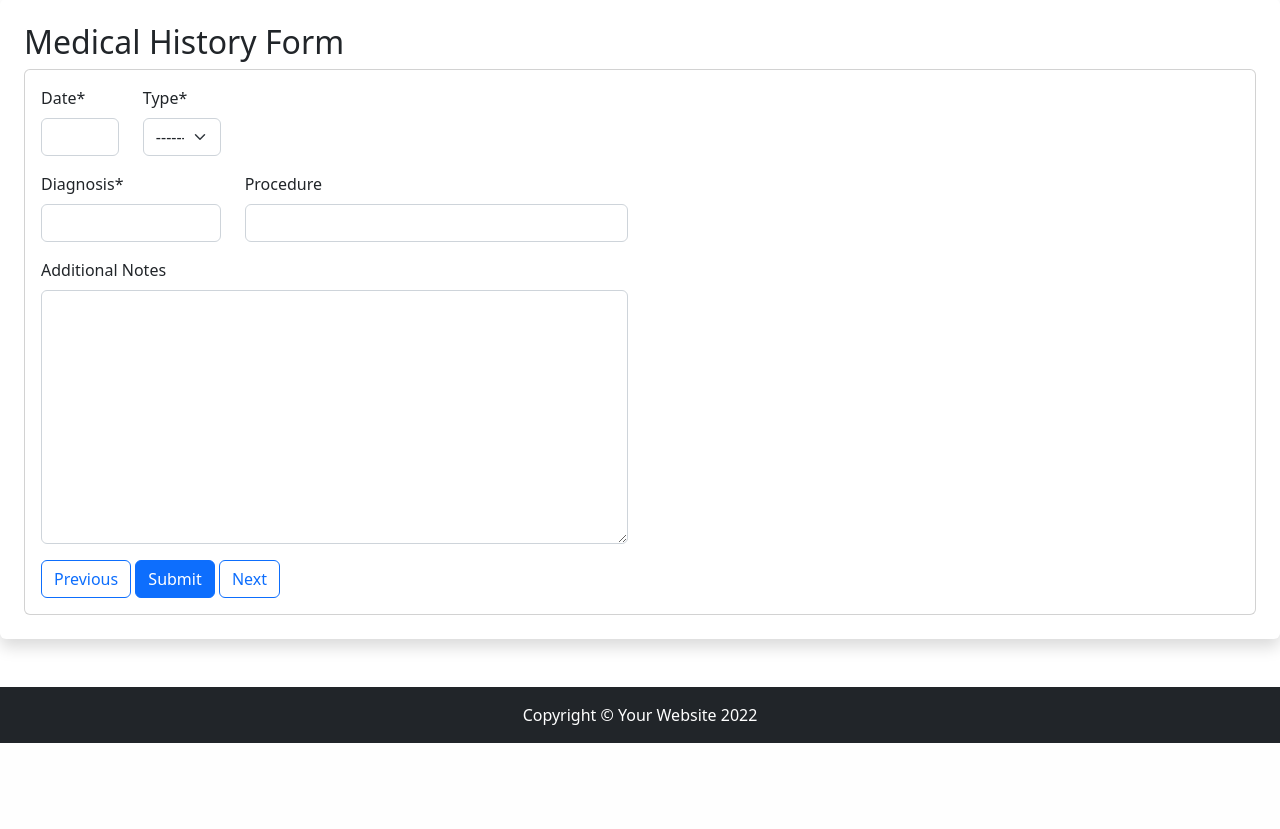
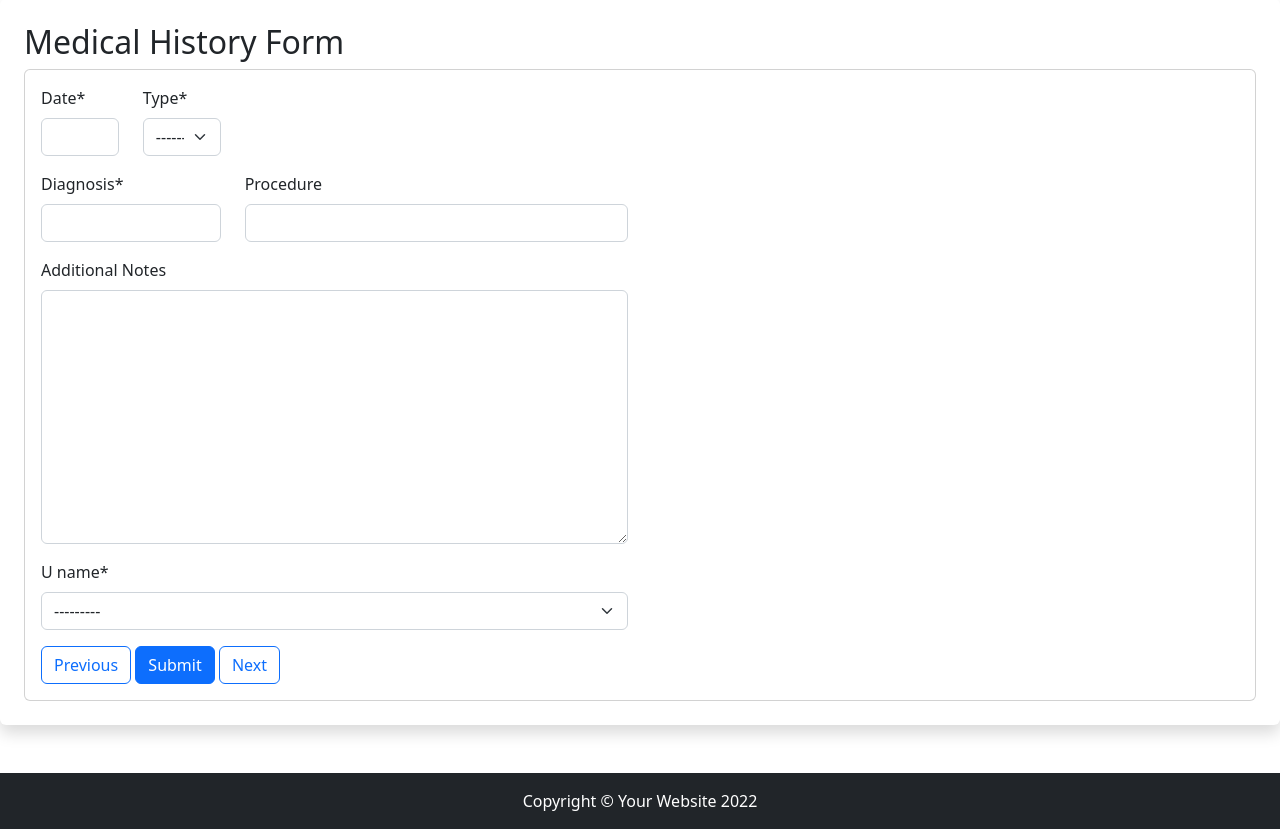
Before and after one commit to Stephen-Nw/nwaukwaPHR, a Django app: page /user_medHx in a window 1280 px wide. Shown: the part 57-886 px from the top of the page. Before the commit the page ends 800 px from the top, so only its background shows below. Run offline with Django 4.2, Linux system fonts and the light colour scheme; some libraries are stand-ins or nearby versions.

Commit message:
lots of tinkering

```diff
--- a/health_records/forms.py
+++ b/health_records/forms.py
@@ -1,4 +1,5 @@
 from dataclasses import fields
+from re import M
 from django import forms
 from django.forms import ModelForm
 from .models import FamilySocialProfile, MedicalHistoryProfile, MedicationProfile, UserProfile, AllergyProfile, ImmunizationProfile, AppointmentProfile
@@ -140,17 +141,21 @@ class MedicationProfileForm(ModelForm):
 
 
 class MedicalHistoryProfileForm(ModelForm):
+    u_name = forms.ModelChoiceField(
+        queryset=UserProfile.objects.all())
+
     class Meta:
         model = MedicalHistoryProfile
         fields = ('hx_date', 'hx_type', 'hx_diagnosis',
-                  'hx_procedure', 'hx_medications', 'hx_notes')
+                  'hx_procedure', 'hx_medications', 'hx_notes', 'u_name')
         labels = {
             'hx_type': 'Type',
             'hx_date': 'Date',
             'hx_diagnosis': 'Diagnosis',
             'hx_procedure': 'Procedure',
             'hx_medications': 'Medications',
-            'hx_notes': 'Additional Notes'
+            'hx_notes': 'Additional Notes',
+            'u_name': 'Test '
         }
         widgets = {
             'hx_type': forms.Select(attrs={'class': 'form-control'}),
@@ -158,8 +163,24 @@ class MedicalHistoryProfileForm(ModelForm):
             'hx_diagnosis': forms.TextInput(attrs={'class': 'form-control'}),
             'hx_procedure': forms.TextInput(attrs={'class': 'form-control'}),
             'hx_medications': forms.TextInput(attrs={'class': 'form-control'}),
-            'hx_notes': forms.Textarea(attrs={'class': 'form-control'})
+            'hx_notes': forms.Textarea(attrs={'class': 'form-control'}),
+            'u_name': forms.Select(attrs={'class': 'form-control'}),
         }
+
+    # def __init__(self, *args, **kwargs):
+    #     super(MedicalHistoryProfileForm, self).__init__(*args, **kwargs)
+    #     # self.fields['u_name'].initial = "Joe Bloke"
+    #     self.fields['u_name'].initial = UserProfile.first_name
+    #     forms.ModelForm.__init__(self, *args, **kwargs)
+
+    # def __init__(self, *args, **kwargs):
+    #     super(MedicalHistoryProfileForm, self).__init__(*args, **kwargs)
+    #     initial = kwargs.setdefault('initial', {})
+    #     initial['u_name'] = UserProfile.first_name
+    #     forms.ModelForm.__init__(self, *args, **kwargs)
+
+    # def save(self, commit=True):
+    #     return super(MedicalHistoryProfileForm, self).save(commit=commit)
 
 
 class ImmunizationProfileForm(ModelForm):
--- a/health_records/models.py
+++ b/health_records/models.py
@@ -74,33 +74,6 @@ class ImmunizationProfile(models.Model):
 
     def __str__(self):
         return self.vaccine_name
-
-
-# Model based on user's med/surg hx
-class MedicalHistoryProfile(models.Model):
-    # History options
-    SURG = 'SURG'
-    MED = 'MED'
-
-    HISTORY_CHOICES = [
-        (SURG, 'Surgical'),
-        (MED, 'Medical'),
-    ]
-
-    hx_type = models.CharField(
-        'Type', max_length=5, blank=False, choices=HISTORY_CHOICES)
-    hx_date = models.DateField('Date', blank=False)
-    hx_diagnosis = models.CharField('Diagnosis', max_length=100, blank=False)
-    hx_procedure = models.CharField(
-        'Procedure', max_length=100, blank=True, null=True)
-    hx_medications = models.CharField(
-        'Medications', max_length=300, blank=True, null=True)
-    hx_notes = models.TextField('Additional Notes', blank=True, null=True)
-    user_information = models.ForeignKey(
-        'UserProfile', blank=True, null=True, on_delete=models.CASCADE)
-
-    def __str__(self):
-        return self.hx_diagnosis
 
 
 # Model based on user's appointments
@@ -256,3 +229,34 @@ class UserProfile(models.Model):
 
     def __str__(self):
         return self.first_name + ' ' + self.last_name
+
+
+# Model based on user's med/surg hx
+class MedicalHistoryProfile(models.Model):
+    # History options
+    SURG = 'SURG'
+    MED = 'MED'
+
+    HISTORY_CHOICES = [
+        (SURG, 'Surgical'),
+        (MED, 'Medical'),
+    ]
+
+    hx_type = models.CharField(
+        'Type', max_length=5, blank=False, choices=HISTORY_CHOICES)
+    hx_date = models.DateField('Date', blank=False)
+    hx_diagnosis = models.CharField('Diagnosis', max_length=100, blank=False)
+    hx_procedure = models.CharField(
+        'Procedure', max_length=100, blank=True, null=True)
+    hx_medications = models.CharField(
+        'Medications', max_length=300, blank=True, null=True)
+    hx_notes = models.TextField('Additional Notes', blank=True, null=True)
+    user_information = models.ForeignKey(
+        UserProfile, blank=True, null=True, on_delete=models.CASCADE)
+
+    def __str__(self):
+        return self.hx_diagnosis
+
+    @property
+    def user_name(self):
+        return self.UserProfile.first_name
--- a/health_records/templates/health_records/user_medHx.html
+++ b/health_records/templates/health_records/user_medHx.html
@@ -36,6 +36,11 @@
                 {{ form.hx_notes|as_crispy_field}}
             </div>
         </div>
+        <div class="row">
+            <div class="col-6">
+                {{ form.u_name|as_crispy_field}}
+            </div>
+        </div>
         <fieldset>
             <a class="btn btn-outline-primary" href="{% url 'user_profile' %}">Previous</a>
             <input type="Submit" value="Submit" class="btn btn-primary">
--- a/health_records/urls.py
+++ b/health_records/urls.py
@@ -9,6 +9,7 @@ urlpatterns = [
     path('user_appointments', views.user_appointments, name='user_appointments'),
     path('user_medHx', views.user_medHx, name='user_medHx'),
     path('user_immunization', views.user_immunization, name='user_immunization'),
+    path('user_test', views.user_test, name='user_test'),
     path('user_familySocialHx', views.user_familySocialHx,
          name='user_familySocialHx'),
 ]
--- a/health_records/views.py
+++ b/health_records/views.py
@@ -1,15 +1,22 @@
 from re import A
+from django import forms
 from django.shortcuts import render, redirect
 from .forms import UserProfileForm, AllergyProfileForm, MedicationProfileForm, AppointmentProfileForm, MedicalHistoryProfileForm, ImmunizationProfileForm, FamilySocialProfileForm
+from .models import MedicalHistoryProfile, UserProfile
 
 
 def homepage(request):
     return render(request, "health_records/index.html")
 
 
+def user_test(request):
+    med_hx = MedicalHistoryProfile.objects.all()
+    return render(request, 'health_records/user_test.html', {"med_hx": med_hx})
+
+
 def user_profile(request):
     """Retrieves data from user profile form and save to db if POST request.
-    Displ;ay blank user profile form if GET request"""
+    Display blank user profile form if GET request"""
     if request.method == "POST":
         form = UserProfileForm(request.POST)
         if form.is_valid():
@@ -21,10 +28,11 @@ def user_profile(request):
 
 
 def user_medHx(request):
-    form = MedicalHistoryProfileForm(request.POST)
-    if form.is_valid():
-        form.save()
-        return redirect('user_meds')
+    if request.method == "POST":
+        form = MedicalHistoryProfileForm(request.POST)
+        if form.is_valid():
+            form.save()
+            return redirect('user_meds')
     else:
         form = MedicalHistoryProfileForm()
         return render(request, 'health_records/user_medHx.html', {'form': form})
```
Also changed, not shown: health_records/templates/health_records/user_test.html (added, +28 -0 lines).
